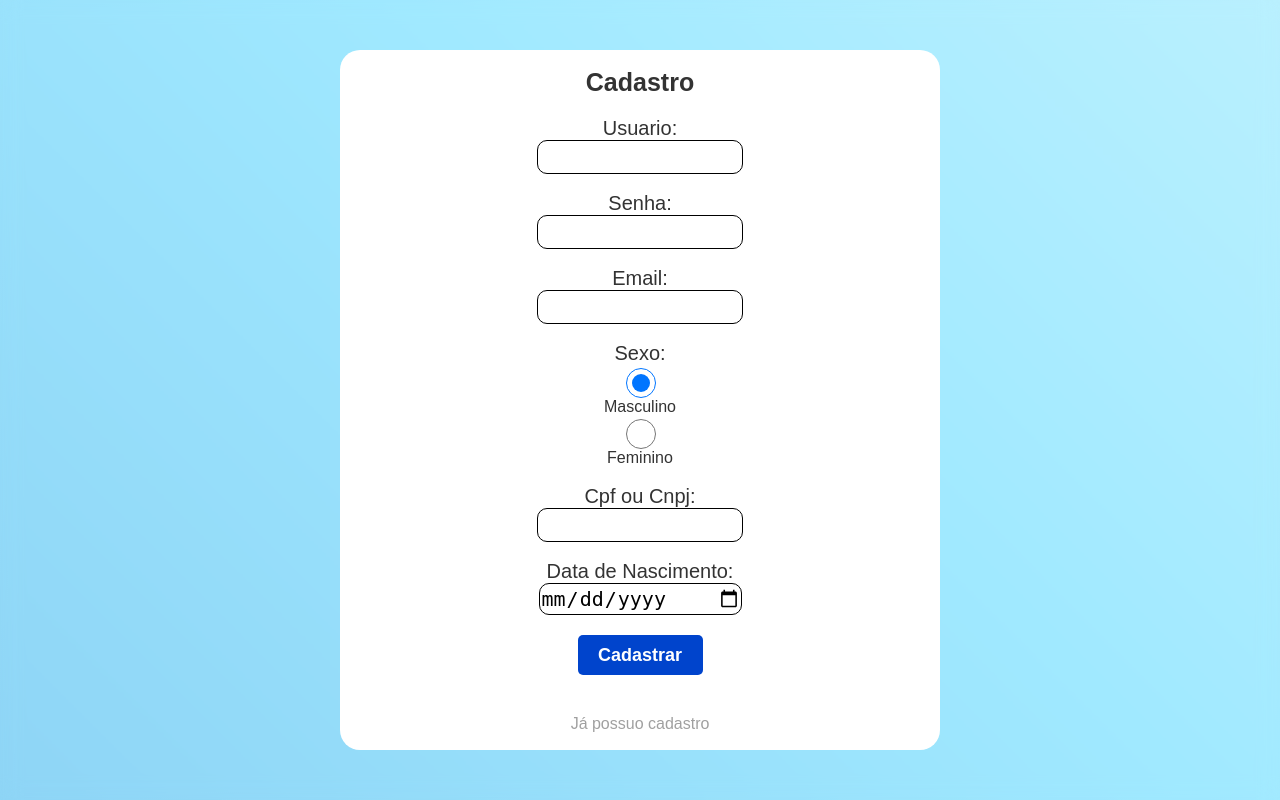
After one commit to AlugaCar/alugacar, a PHP site: page /alugacar/site/cadastro.html in a window 1280 px wide. The commit adds this page. Run offline with PHP 8.4, Linux system fonts and the light colour scheme.

Commit message:
Tela de login e cadastro finalizados

```diff
--- /dev/null
+++ b/site/cadastro.html
@@ -0,0 +1,39 @@
+<!DOCTYPE html>
+<html lang="pt-br">
+    <head>
+        <meta charset="UTF-8">
+        <meta name="viewport" content="width=device-width, initial-scale=1.0">
+        <title>Cadastro</title>
+        <link rel="stylesheet" href="styles.css">
+        <script src="./script.js"></script>
+    </head>
+    <body class="gradient">
+        <div class="containerc">
+            <h1>Cadastro</h1>
+            <div class="cadastro">
+                <label for="usuario">Usuario:</label>
+                <input type="text" name="user" id="user" required>
+                <br>
+                <label for="senha">Senha:</label>
+                <input type="password" name="pwd" id="pwd" required>
+                <br>
+                <label for="email">Email:</label>
+                <input type="email" name="email" id="email" required>
+                <br>
+                <label for="sexo">Sexo:</label>
+                <input type="radio" name="sexo" id="m" checked>Masculino
+                <input type="radio" name="sexo" id="f">Feminino
+                <br><br>
+                <label for="cpf">Cpf ou Cnpj:</label>
+                <input type="text" name="cpf" id="cpf" required>
+                <br>
+                <label for="datan">Data de Nascimento:</label>
+                <input type="date" name="datan" id="datan">
+                <br>
+            </div>
+            <button>Cadastrar</button>
+            <br>
+            <p><a href="./login.html">Já possuo cadastro</a></p>
+        </div>
+    </body>
+</html>
--- a/site/login.html
+++ b/site/login.html
@@ -18,7 +18,7 @@
                 <br>
             </div>
             <button>Logar</button>
-            <p><a href="#">Não tenho cadastro.</a></p>
+            <p><a href="./cadastro.html">Não tenho cadastro</a></p>
         </div>
     </body>
 </html>
--- a/site/styles.css
+++ b/site/styles.css
@@ -166,8 +166,27 @@ nav > ul > li > a:hover {
     border-radius: 10px;
     color: white;
 }
+/* SOBRE */
+
+.about {
+    background-color: #6699ff;
+}
 
 /* CONTATO */
+
+.contact {
+    background-color: #f4f4f9;
+}
+
+.containerf {
+    width: 85%;
+    margin: 0 auto;
+    display: flex;
+    justify-content: center;
+    align-items: center;
+    flex-direction: column;
+}
+
 form {
     display: flex;
     flex-direction: column;
@@ -375,3 +394,68 @@ footer p {
         background-position: 0% 50%;
     }
 }
+
+/* CADASTRO */
+
+.containerc {
+    width: 600px;
+    height: 700px;
+    position: relative;
+    display: flex;
+    justify-content: space-around;
+    align-items: center;
+    flex-direction: column;
+    background-color: #fff;
+    border-radius: 20px;
+}
+
+.containerc > h1 {
+    text-align: center;
+    font-size: 25px;
+}
+
+.containerc > button {
+    cursor: pointer;
+    width: 125px;
+    height: 40px;
+    font-size: 18px;
+    font-weight: bold;
+    color: white;
+    background-color: #0044cc;
+    border: 0px solid black;
+    border-radius: 5px;
+}
+
+.containerc > button:hover {
+    background-color: #6699ff;
+ }
+
+ .containerc > p > a {
+     color: #a0a0a0;
+     text-decoration: none;
+ }
+
+ .containerc > p > a:hover {
+     color: #000;
+     text-decoration: underline;
+ }
+
+
+.cadastro {
+    display: flex;
+    justify-content: center;
+    align-items: center;
+    flex-direction: column;
+}
+
+.cadastro > label {
+    font-size: 20px;
+}
+
+.cadastro > input {
+    width: 200px;
+    height: 30px;
+    font-size: 20px;
+    border: 1px solid black;
+    border-radius: 10px;
+}
```
Also changed, not shown: site/locadora.html (+2 -7 lines).
